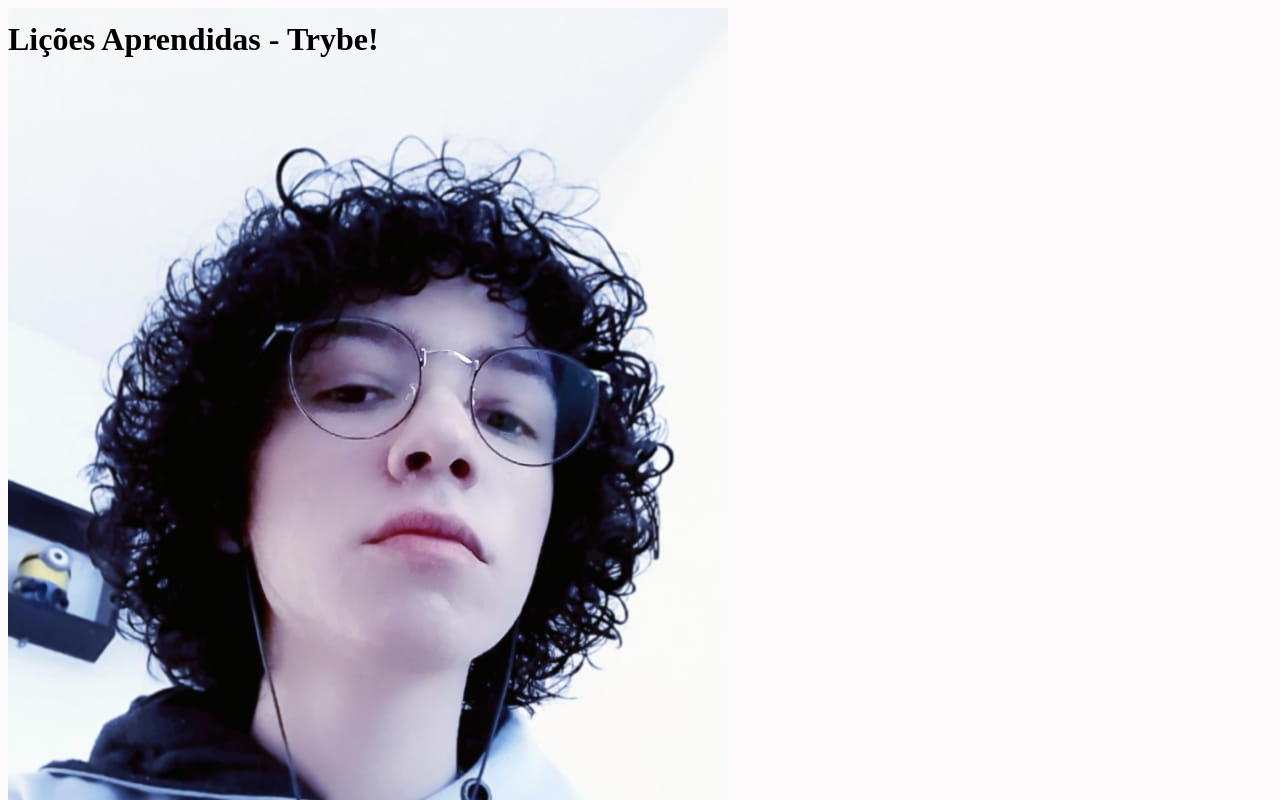
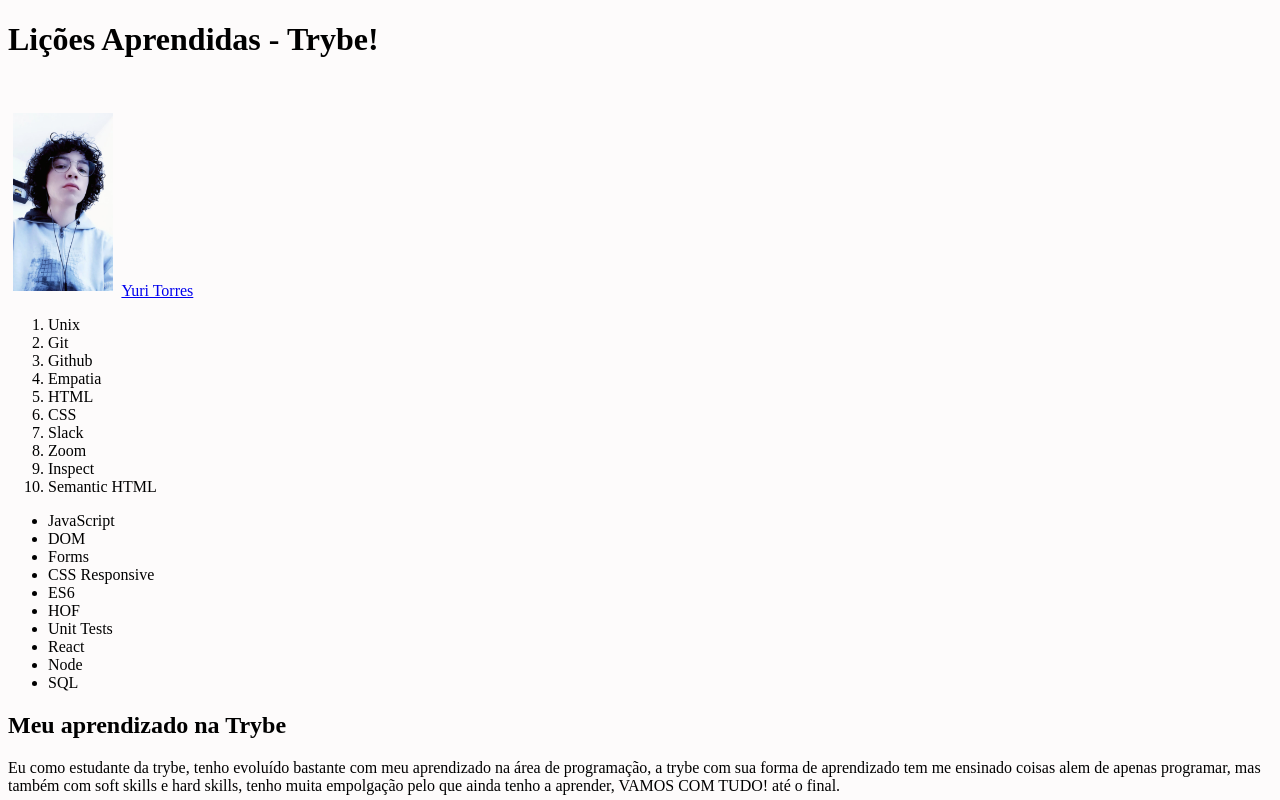
Before and after one commit to yurisalgado21/project-lessons-learned, a website: page index.html in a window 1280 px wide. Shown: the top 800 px of the page. Drawn offline with Linux system fonts and the light colour scheme.

Commit message:
Utilizei o Box model

```diff
--- a/index.html
+++ b/index.html
@@ -4,7 +4,7 @@
     <meta charset="UTF-8">
     <meta http-equiv="X-UA-Compatible" content="IE=edge">
     <meta name="viewport" content="width=device-width, initial-scale=1.0">
-    <title>Document</title>
+    <title>Project Lessons learned</title>
     <link rel="stylesheet" href="style.css">
 </head>
 <body>
--- a/style.css
+++ b/style.css
@@ -5,4 +5,18 @@ body {
 #cabecalho {
   top: 0;
   position: fixed;
+
 }
+
+#minha_foto {
+  width: 100px;
+  margin-top: 100px;
+  border: 5px;
+  padding: 5px;
+  position: static;
+  left: 100px;
+}
+
+li {
+
+}
```
